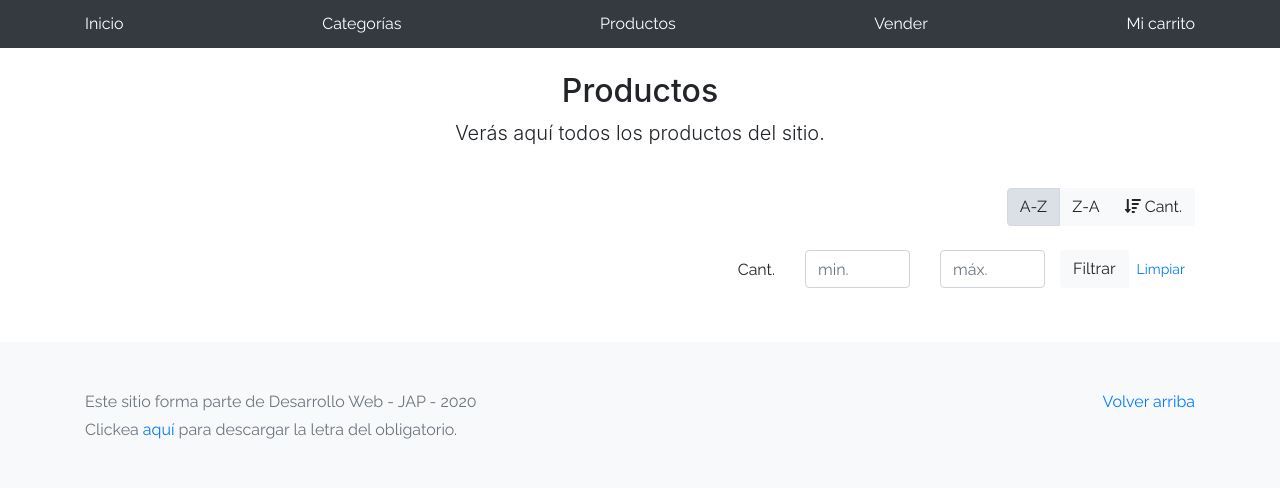
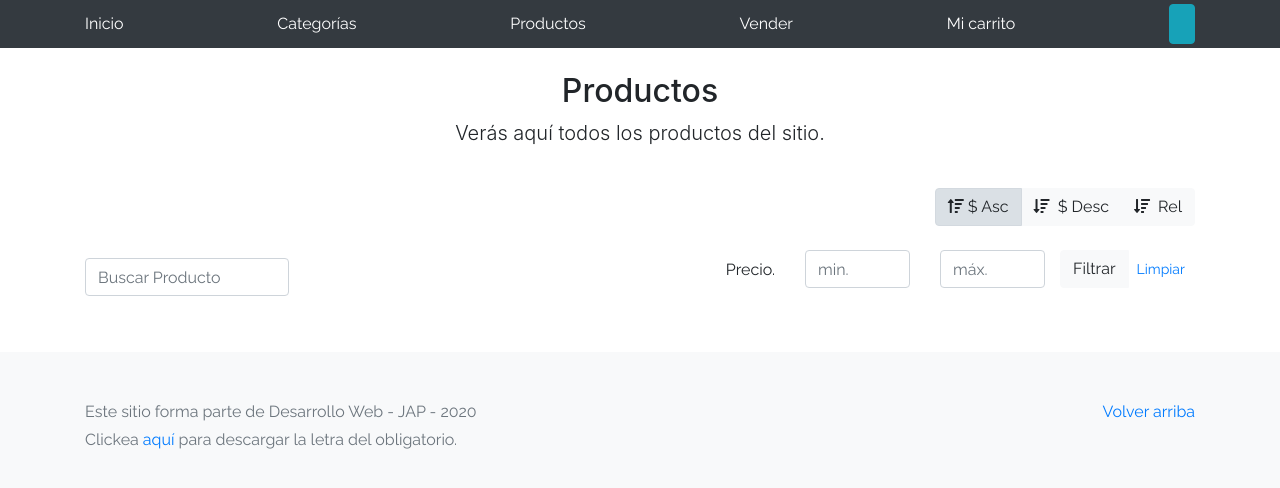
Before and after one commit to nahuelpias/obligatorio_jap, a plain HTML site: page products.html in a window 1280 px wide. Drawn offline with Linux system fonts and the light colour scheme; no server answers.

Commit message:
Agregue opciones filtrar, ordenar y buscador

```diff
--- a/products.html
+++ b/products.html
@@ -23,6 +23,8 @@
       <a class="py-2 d-none d-md-inline-block" href="products.html">Productos</a>
       <a class="py-2 d-none d-md-inline-block" href="sell.html">Vender</a>
       <a class="py-2 d-none d-md-inline-block" href="cart.html">Mi carrito</a>
+      <button id="BotonUser" class="btn btn-info"> </button>
+
     </div>
   </nav>
   <main role="main" class="pb-5">
@@ -34,24 +36,31 @@
       <div class="row">
         <div class="col text-right">
           <div class="btn-group btn-group-toggle mb-4" data-toggle="buttons">
-                <label class="btn btn-light active" id="sortAsc" >
-                    <input type="radio" name="options" autocomplete="off" checked>A-Z
+            <label class="btn btn-light active" id="sortAsc">
+              <input type="radio" name="options" autocomplete="off" checked><i class="fas fa-sort-amount-up mr-1"></i>$ Asc
             </label>
-                <label class="btn btn-light" id="sortDesc" >
-                    <input type="radio" name="options" autocomplete="off">Z-A
+            <label class="btn btn-light" id="sortDesc">
+              <input type="radio" name="options" autocomplete="off"><i class="fas fa-sort-amount-down mr-1"></i> $ Desc
             </label>
-                <label class="btn btn-light" id="sortByCount" >
-                    <input type="radio" name="options" autocomplete="off"><i class="fas fa-sort-amount-down mr-1"></i>Cant.
+            <label class="btn btn-light" id="sortByCount">
+              <input type="radio" name="options" autocomplete="off"><i class="fas fa-sort-amount-down mr-1"></i> Rel
             </label>
           </div>
         </div>
       </div>
       <div class="row justify-content-end">
-      <div class="col-md-6"></div>
+
+        <div class="col-md-6">
+          <form  class="form-inline my-2 my-lg-0">
+             <input type="text" class="form-control my-2" id="searchProduct" placeholder="Buscar Producto">
+          </form>
+        </div>
+
         <div class="col-md-6 col-sm-12 mb-1 container">
           <div class="row container p-0 m-0">
+
             <div class="col">
-              <p class="font-weight-normal text-right my-2">Cant.</p>
+              <p class="font-weight-normal text-right my-2">Precio.</p>
             </div>
             <div class="col">
               <input class="form-control" type="number" placeholder="min." id="rangeFilterCountMin">
@@ -67,6 +76,7 @@
             </div>
           </div>
         </div>
+
       </div>
       <div class="row">
         <div class="list-group" id="cat-list-container">
```
Lines whose indentation alone changed are shown as unchanged.
